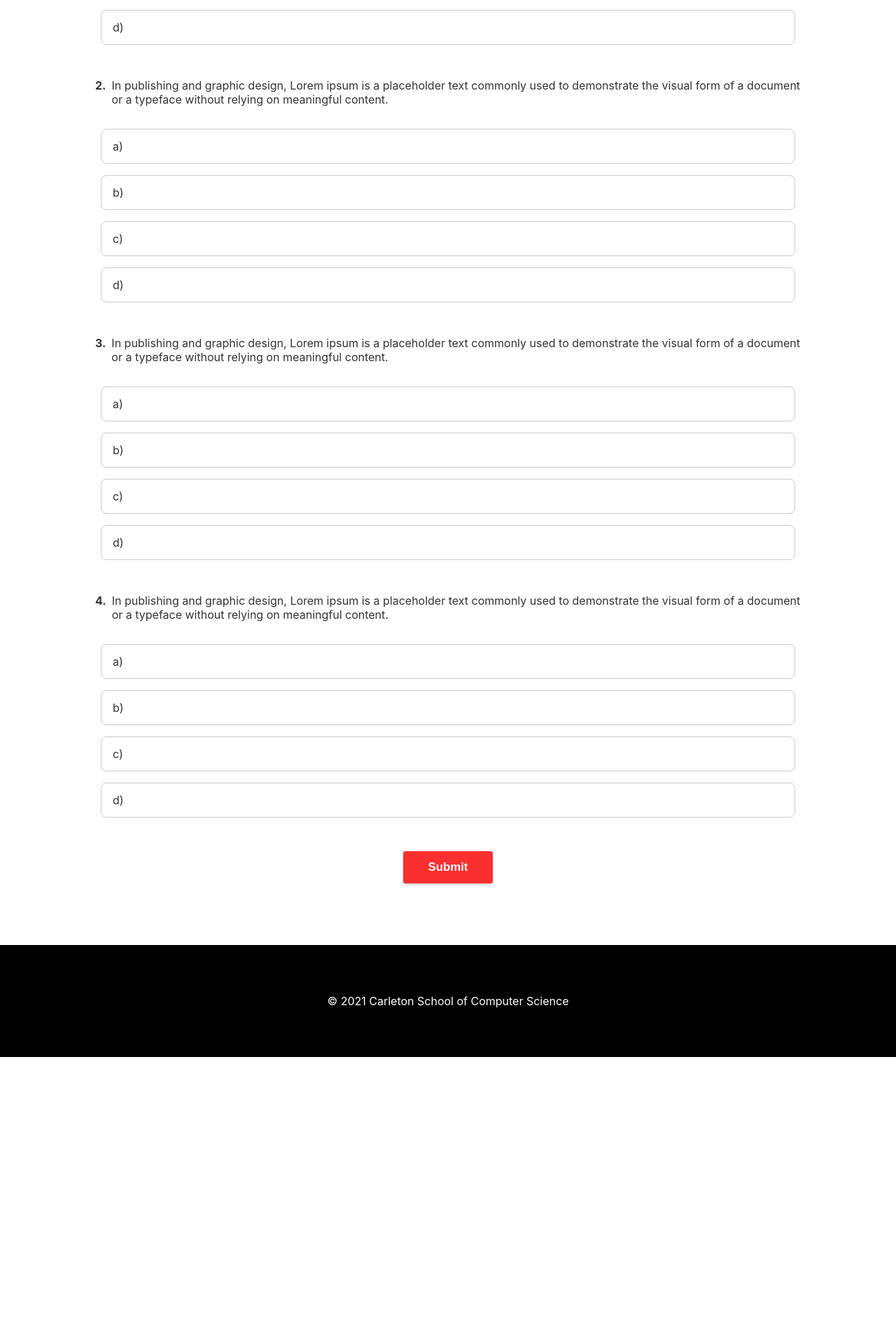
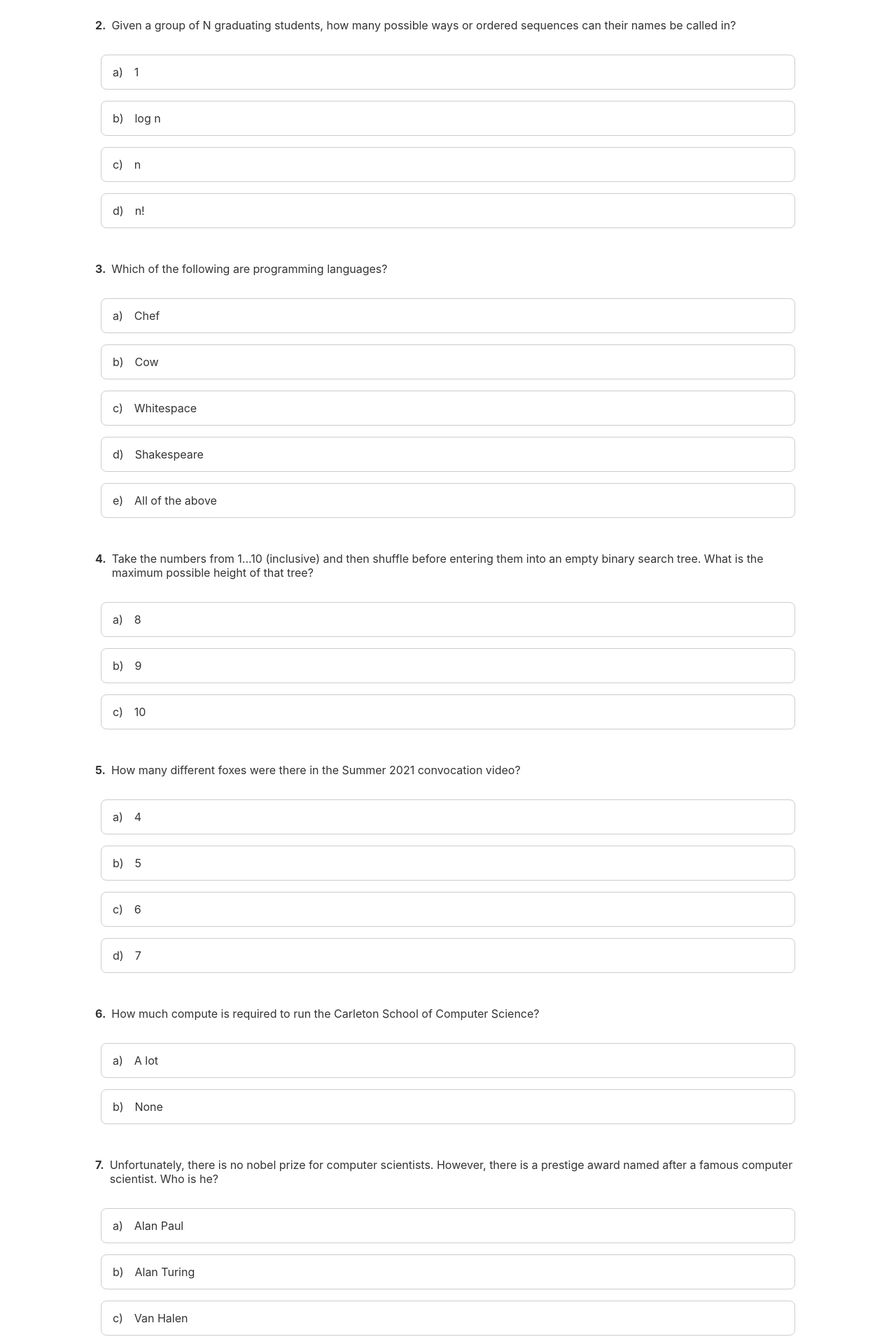
Before and after one commit to CarletonComputerScienceSociety/final-assignment, a Svelte app: page / in a window 1280 px wide. Shown: the part 1215-3125 px from the top of the page at 70% size. Before the commit the page ends 2725 px from the top, so only its background shows below. Built offline with nearby package versions, Linux system fonts and the light colour scheme.

Commit message:
add questions (#13)
* add real questions

* add comma

```diff
--- a/src/components/Answer/Answer.scss
+++ b/src/components/Answer/Answer.scss
@@ -45,3 +45,7 @@
 .solution:hover {
   background-color: #a1fda1;
 }
+
+.answer-letter {
+  margin-right: 1rem;
+}
--- a/src/data/questions/questions.data.ts
+++ b/src/data/questions/questions.data.ts
@@ -3,30 +3,24 @@ import {Question} from '../../types';
 const questions: Question[] = [
   {
     id: 1,
-    body: 'In publishing and graphic design, Lorem ipsum is a placeholder text commonly used to demonstrate the visual form of a document or a typeface without relying on meaningful content.',
+    body: 'From which science fiction movie does the idea of teleportation originate from?',
     bodyFormat: '',
     answers: [
       {
         letter: 'a',
-        body: '',
+        body: 'Star Trek',
         bodyFormat: '',
         correct: true
       },
       {
         letter: 'b',
-        body: '',
+        body: 'Star Wars',
         bodyFormat: '',
         correct: false
       },
       {
         letter: 'c',
-        body: '',
-        bodyFormat: '',
-        correct: false
-      },
-      {
-        letter: 'd',
-        body: '',
+        body: 'Lost in Space',
         bodyFormat: '',
         correct: false
       }
@@ -34,92 +28,167 @@ const questions: Question[] = [
   },
   {
     id: 2,
-    body: 'In publishing and graphic design, Lorem ipsum is a placeholder text commonly used to demonstrate the visual form of a document or a typeface without relying on meaningful content.',
+    body: 'Given a group of N graduating students, how many possible ways or ordered sequences can their names be called in?',
     bodyFormat: '',
     answers: [
       {
         letter: 'a',
-        body: '',
+        body: '1',
         bodyFormat: '',
-        correct: true
+        correct: false
       },
       {
         letter: 'b',
-        body: '',
+        body: 'log n',
         bodyFormat: '',
         correct: false
       },
       {
         letter: 'c',
-        body: '',
+        body: 'n',
         bodyFormat: '',
         correct: false
       },
       {
         letter: 'd',
-        body: '',
+        body: 'n!',
+        bodyFormat: '',
+        correct: true
+      }
+    ]
+  },
+  {
+    id: 3,
+    body: 'Which of the following are programming languages?',
+    bodyFormat: '',
+    answers: [
+      {
+        letter: 'a',
+        body: 'Chef',
+        bodyFormat: '',
+        correct: false
+      },
+      {
+        letter: 'b',
+        body: 'Cow',
+        bodyFormat: '',
+        correct: false
+      },
+      {
+        letter: 'c',
+        body: 'Whitespace',
+        bodyFormat: '',
+        correct: false
+      },
+      {
+        letter: 'd',
+        body: 'Shakespeare',
+        bodyFormat: '',
+        correct: false
+      },
+      {
+        letter: 'e',
+        body: 'All of the above',
+        bodyFormat: '',
+        correct: true
+      }
+    ]
+  },
+  {
+    id: 4,
+    body: 'Take the numbers from 1...10 (inclusive) and then shuffle before entering them into an empty binary search tree. What is the maximum possible height of that tree?',
+    bodyFormat: '',
+    answers: [
+      {
+        letter: 'a',
+        body: '8',
+        bodyFormat: '',
+        correct: false
+      },
+      {
+        letter: 'b',
+        body: '9',
+        bodyFormat: '',
+        correct: true
+      },
+      {
+        letter: 'c',
+        body: '10',
         bodyFormat: '',
         correct: false
       }
     ]
   },
   {
-    id: 3,
-    body: 'In publishing and graphic design, Lorem ipsum is a placeholder text commonly used to demonstrate the visual form of a document or a typeface without relying on meaningful content.',
+    id: 5,
+    body: 'How many different foxes were there in the Summer 2021 convocation video?',
     bodyFormat: '',
     answers: [
       {
         letter: 'a',
-        body: '',
+        body: '4',
         bodyFormat: '',
         correct: true
       },
       {
         letter: 'b',
-        body: '',
+        body: '5',
         bodyFormat: '',
         correct: false
       },
       {
         letter: 'c',
-        body: '',
+        body: '6',
         bodyFormat: '',
         correct: false
       },
       {
         letter: 'd',
-        body: '',
+        body: '7',
         bodyFormat: '',
         correct: false
       }
     ]
   },
   {
-    id: 4,
-    body: 'In publishing and graphic design, Lorem ipsum is a placeholder text commonly used to demonstrate the visual form of a document or a typeface without relying on meaningful content.',
+    id: 6,
+    body: 'How much compute is required to run the Carleton School of Computer Science?',
     bodyFormat: '',
     answers: [
       {
         letter: 'a',
-        body: '',
+        body: 'A lot',
         bodyFormat: '',
         correct: true
       },
       {
         letter: 'b',
-        body: '',
+        body: 'None',
+        bodyFormat: '',
+        correct: false
+      }
+    ]
+  },
+  {
+    id: 7,
+    body: 'Unfortunately, there is no nobel prize for computer scientists. However, there is a prestige award named after a famous computer scientist. Who is he?',
+    bodyFormat: '',
+    answers: [
+      {
+        letter: 'a',
+        body: 'Alan Paul',
         bodyFormat: '',
         correct: false
       },
       {
-        letter: 'c',
-        body: '',
+        letter: 'b',
+        body: 'Alan Turing',
         bodyFormat: '',
-        correct: false
+        correct: true
       },
       {
-        letter: 'd',
-        body: '',
+        letter: 'c',
+        body: 'Van Halen',
         bodyFormat: '',
         correct: false
       }
```
